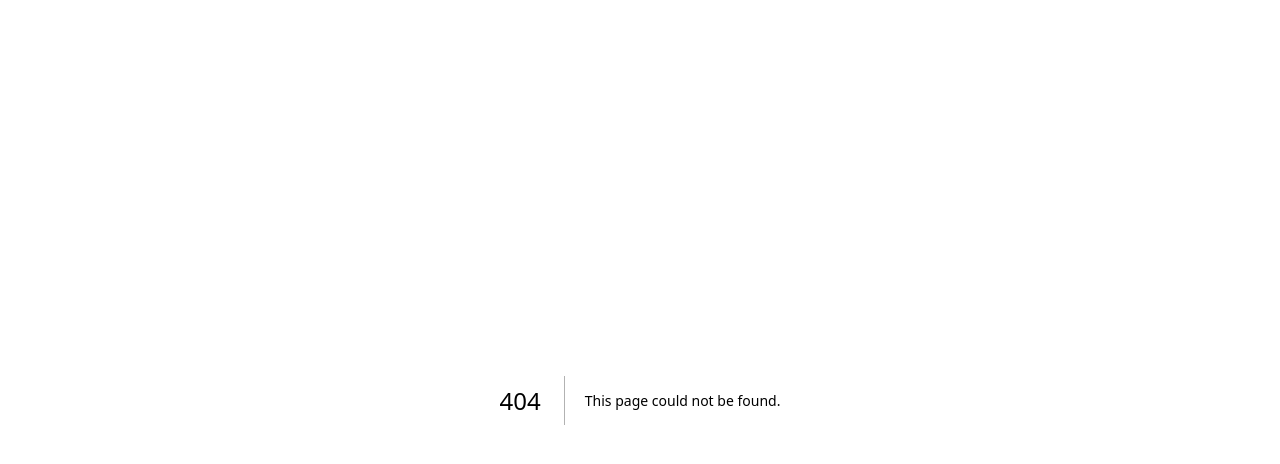
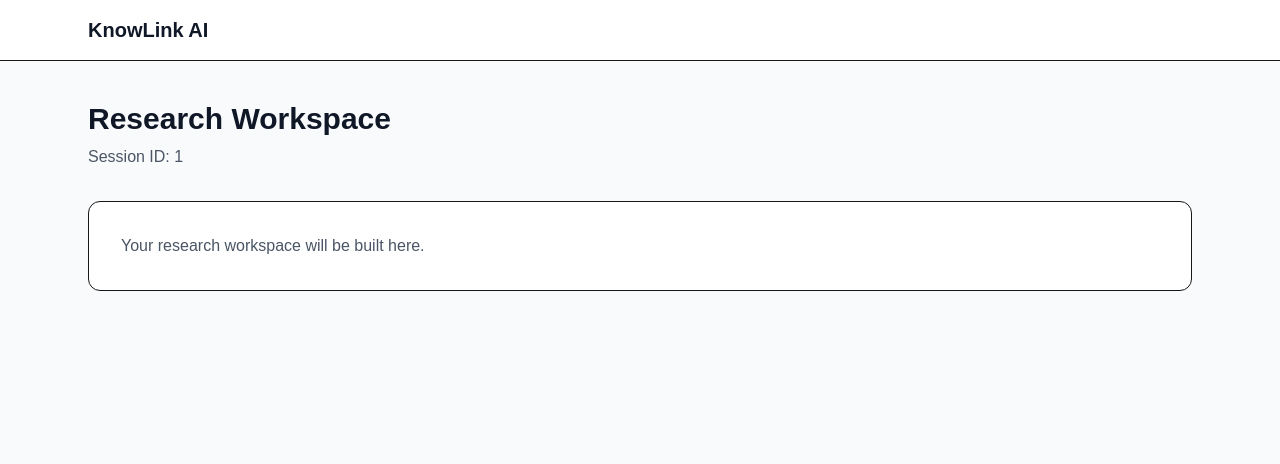
Before and after one commit to Tarsh2314017/KnowLink-AI, a Next.js app in the folder frontend/: page /session/1 in a window 1280 px wide. Before the commit this address had no page. Shown: the top 464 px of the page. Built offline with nearby package versions, Linux system fonts and the light colour scheme.

Commit message:
add session id

```diff
--- a/frontend/app/dashboard/page.tsx
+++ b/frontend/app/dashboard/page.tsx
@@ -1,6 +1,7 @@
 "use client";
 
 import { useEffect, useState } from "react";
+import { useRouter } from "next/navigation";
 import { apiRequest } from "@/lib/api";
 
 interface User {
@@ -16,6 +17,7 @@ interface Session {
 }
 
 export default function DashboardPage() {
+  const router=useRouter();
   const [user, setUser] = useState<User | null>(null);
   const [sessions, setSessions] = useState<Session[]>([]);
   const [loading, setLoading] = useState(true);
@@ -239,8 +241,9 @@ export default function DashboardPage() {
             <div className="grid gap-4 sm:grid-cols-2 lg:grid-cols-3">
               {sessions.map((session) => (
                 <div
-                  key={session.id}
-                  className="rounded-xl border bg-white p-5 shadow-sm"
+                key={session.id}
+                onClick={() => router.push(`/session/${session.id}`)}
+                className="cursor-pointer rounded-xl border bg-white p-5 shadow-sm transition hover:-translate-y-1 hover:shadow-md"
                 >
                   <h4 className="font-semibold text-gray-900">
                     {session.title}
--- /dev/null
+++ b/frontend/app/session/[sessionId]/page.tsx
@@ -0,0 +1,37 @@
+"use client";
+
+import { useParams } from "next/navigation";
+
+export default function SessionPage() {
+  const params = useParams();
+
+  const sessionId = params.sessionId as string;
+
+  return (
+    <main className="min-h-screen bg-gray-50">
+      <header className="border-b bg-white">
+        <div className="mx-auto max-w-6xl px-6 py-4">
+          <h1 className="text-xl font-bold text-gray-900">
+            KnowLink AI
+          </h1>
+        </div>
+      </header>
+
+      <section className="mx-auto max-w-6xl px-6 py-10">
+        <h2 className="text-3xl font-bold text-gray-900">
+          Research Workspace
+        </h2>
+
+        <p className="mt-2 text-gray-600">
+          Session ID: {sessionId}
+        </p>
+
+        <div className="mt-8 rounded-xl border bg-white p-8">
+          <p className="text-gray-600">
+            Your research workspace will be built here.
+          </p>
+        </div>
+      </section>
+    </main>
+  );
+}
```
